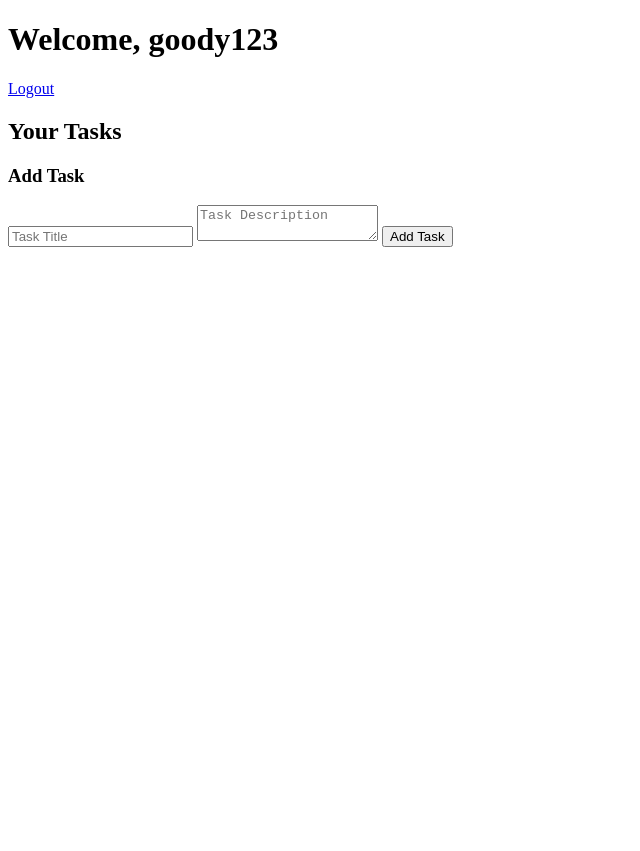
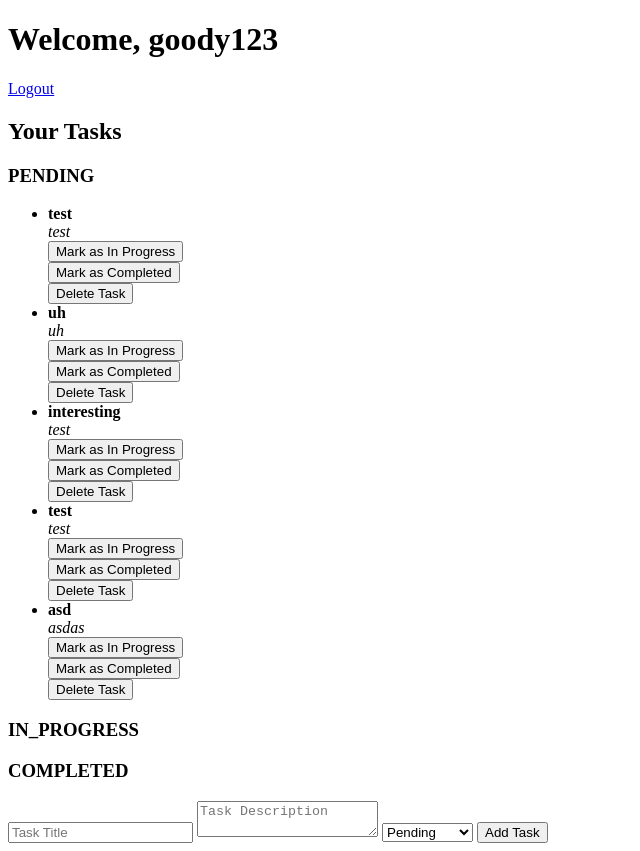
Before and after one commit to godriele/Task-Manager, a Flask app: page /dashboard in a window 1280 px wide. Shown: the whole page, without its empty margins (0-640 px from the left). Before the commit the page ends 800 px from the top, so only its background shows below. Run offline with Flask 3, Linux system fonts and the light colour scheme; the first user in the database is signed in; data comes from the database, SQL or seed files in the repository; tables that the repository leaves empty hold one stand-in row (Sample ...).

Commit message:
Brains cooked, imma continue tomorrow

```diff
--- a/app.py
+++ b/app.py
@@ -72,7 +72,6 @@ def dashboard():
 
     return render_template("dashboard.html", grouped_tasks=grouped_tasks)
 
-
 @app.route('/logout')
 @login_required
 def logout():
@@ -99,7 +98,7 @@ def add():
     title = request.form['title']
     description = request.form['description']
     status = request.form.get('status', TaskStatus.PENDING.name)  # Use TaskStatus.PENDING.name
-    task_status = TaskStatus[status]  # Access the Enum using the name
+    task_status = TaskStatus[status.upper()]  # Access the Enum using the name
 
     new_task = Task(title=title, description=description, user_id=current_user.id, status=task_status)
     db.session.add(new_task)
@@ -108,7 +107,7 @@ def add():
     return redirect(url_for('dashboard'))
 
 
-#Todo: Update Task
+#Todo: Update Task Status
 @app.route('/int<task_id>/<status>', methods=['GET'])
 @login_required
 def update_task_status(task_id, status):
@@ -128,5 +127,6 @@ def delete_task(task_id):
         db.session.commit()
     return redirect(url_for('dashboard'))
 
+
 if __name__ == "__main__":
     app.run(debug=True, port=3000)
--- a/models.py
+++ b/models.py
@@ -38,6 +38,7 @@ class Task(db.Model):
     user = relationship("User", back_populates="tasks")
     category = relationship("Category", back_populates="tasks")
 
+
 class Category(db.Model):
     __tablename__ = 'category'
 
--- a/templates/dashboard.html
+++ b/templates/dashboard.html
@@ -8,19 +8,43 @@
     <a href="{{ url_for('logout') }}">Logout</a>
     <h2>Your Tasks</h2>
 
-    <!-- Loop through tasks and display each task's details -->
+    {% for status, tasks in grouped_tasks.items() %}
+    <h3>{{ status.name }}</h3>
+    <!-- Display the status name -->
     <ul>
       {% for task in tasks %}
       <li>
-        <strong>{{ task.title }}</strong>: {{ task.description }}<br />
-        <em>Status: {{ task.status.name }}</em>
-        <!-- This will display the name of the status -->
+        <strong>{{ task.title }}</strong><br />
+        <em>{{ task.description }}</em><br />
+
+        <!-- Update Task Status -->
+        <form
+          action="{{ url_for('update_task_status', task_id=task.id, status='IN_PROGRESS') }}"
+          method="POST"
+        >
+          <button type="submit">Mark as In Progress</button>
+        </form>
+
+        <form
+          action="{{ url_for('update_task_status', task_id=task.id, status='COMPLETED') }}"
+          method="POST"
+        >
+          <button type="submit">Mark as Completed</button>
+        </form>
+
+        <!-- Delete Task -->
+        <form
+          action="{{ url_for('delete_task', task_id=task.id) }}"
+          method="POST"
+        >
+          <button type="submit">Delete Task</button>
+        </form>
       </li>
       {% endfor %}
     </ul>
+    {% endfor %}
 
-    <!-- Add new task form -->
-    <h3>Add Task</h3>
+    <!-- Add Task Form -->
     <form action="{{ url_for('add') }}" method="POST">
       <input type="text" name="title" placeholder="Task Title" required />
       <textarea
@@ -28,6 +52,14 @@
         placeholder="Task Description"
         required
       ></textarea>
+
+      <!-- Status Select -->
+      <select name="status">
+        <option value="PENDING">Pending</option>
+        <option value="IN_PROGRESS">In Progress</option>
+        <option value="COMPLETED">Completed</option>
+      </select>
+
       <button type="submit">Add Task</button>
     </form>
   </body>
```
